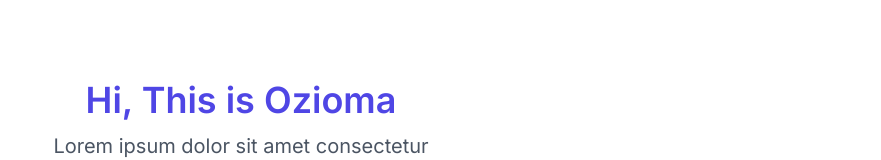
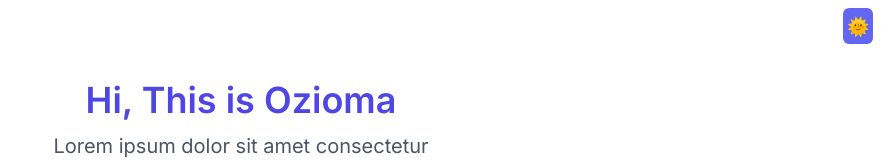
Before and after one commit to Ozioma45/React_Tailwind-Portfolio, a React (Vite) app: page / in a window 1280 px wide. Shown: the top 160 px of the page, without its empty margins (399-1280 px from the left). Built offline with nearby package versions, Linux system fonts and the light colour scheme.

Commit message:
added the dark and light theme switcher logic and button

```diff
--- a/src/App.jsx
+++ b/src/App.jsx
@@ -20,10 +20,23 @@ const App = () => {
     }
   }, [theme]);
 
+  const handleThemeSwitch = () => {
+    setTheme(theme === "dark" ? "light" : "dark");
+  };
+
   return (
-    <div className="font-inter bg-white dark:bg-slate-800">
-      <HeroSection />
-    </div>
+    <>
+      <button
+        type="button"
+        onClick={handleThemeSwitch}
+        className="fixed z-10 right-2 top-2 bg-indigo-500 text-lg
+    p-1 rounded-md">
+        {theme === "dark" ? "🌙" : "🌞"}
+      </button>
+      <div className="font-inter bg-white dark:bg-slate-800">
+        <HeroSection />
+      </div>
+    </>
   );
 };
 
```
